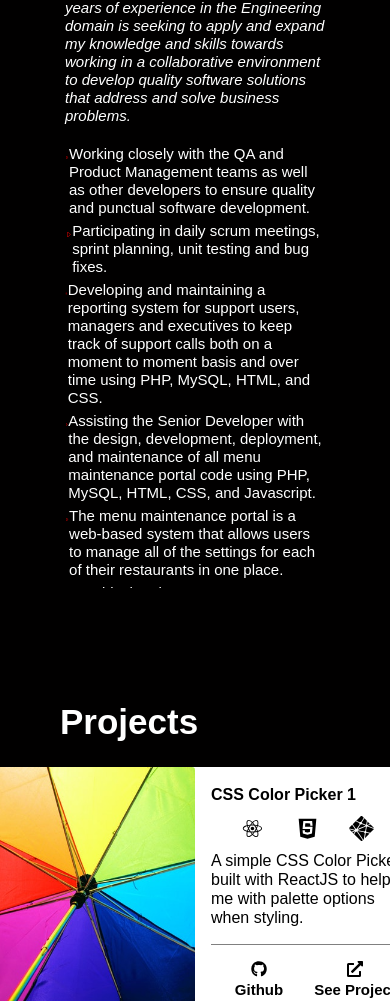
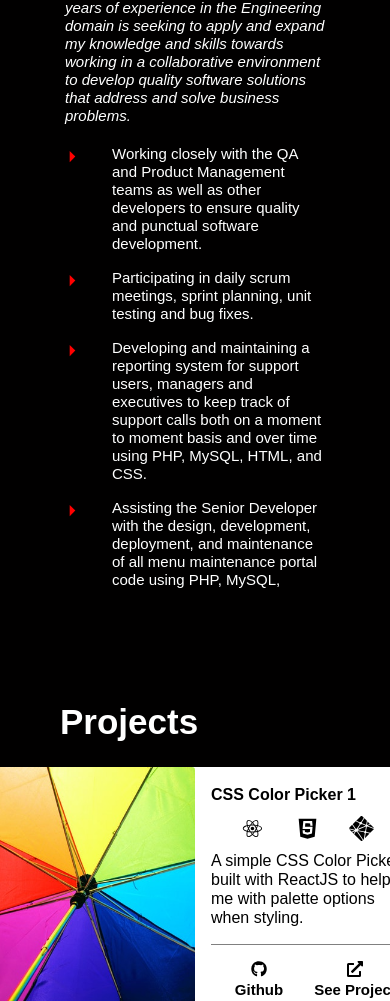
Before and after one commit to hemeshvpatel/ReactPortfolio, a React (Create React App) app: page / in a window 390 px wide. Shown: the part 2432-3433 px from the top of the page. Built offline with nearby package versions, Linux system fonts and the light colour scheme.

Commit message:
fixed work experience section, responsiveness and bullets

```diff
--- a/src/components/workExperience.js
+++ b/src/components/workExperience.js
@@ -2,7 +2,7 @@ import React, { useState } from "react";
 import { workExperience } from "../data";
 import TextLink from "./library/textLink";
 import styled, { css } from "styled-components";
-import { BsCaretRight } from "react-icons/bs";
+import { GoTriangleRight } from "react-icons/go";
 
 //Notes
 /*
@@ -56,7 +56,7 @@ const ColumnOne = styled.div`
   padding: 15px;
   display: flex;
   flex-direction: column;
-  justify-content: space-between;
+  justify-content: flex-start;
   grid-area: col1;
 
   @media screen and (max-width: 600px) {
@@ -157,7 +157,20 @@ const Bullets = styled.div`
 
 const Bullet = styled.div`
   display: flex;
-  margin-bottom: 5px;
+  flex-direction: row;
+  margin-bottom: 1rem;
+
+  @media screen and (max-width: 600px) {
+    font-size: 15px;
+  }
+`;
+
+const BulletIcon = styled.div`
+  display: flex;
+  color: red;
+  align-self: flex-start;
+  margin-top: 0.2rem;
+  margin-right: 2rem;
 
   @media screen and (max-width: 600px) {
     font-size: 15px;
@@ -204,7 +217,9 @@ export default function WorkExperience() {
             {(experience.bullets || []).map((bullet, key) => {
               return (
                 <Bullet key={key}>
-                  <BsCaretRight style={{ color: "red", marginTop: "5px" }} />
+                  <BulletIcon>
+                    <GoTriangleRight />
+                  </BulletIcon>
                   {bullet}
                 </Bullet>
               );
```
